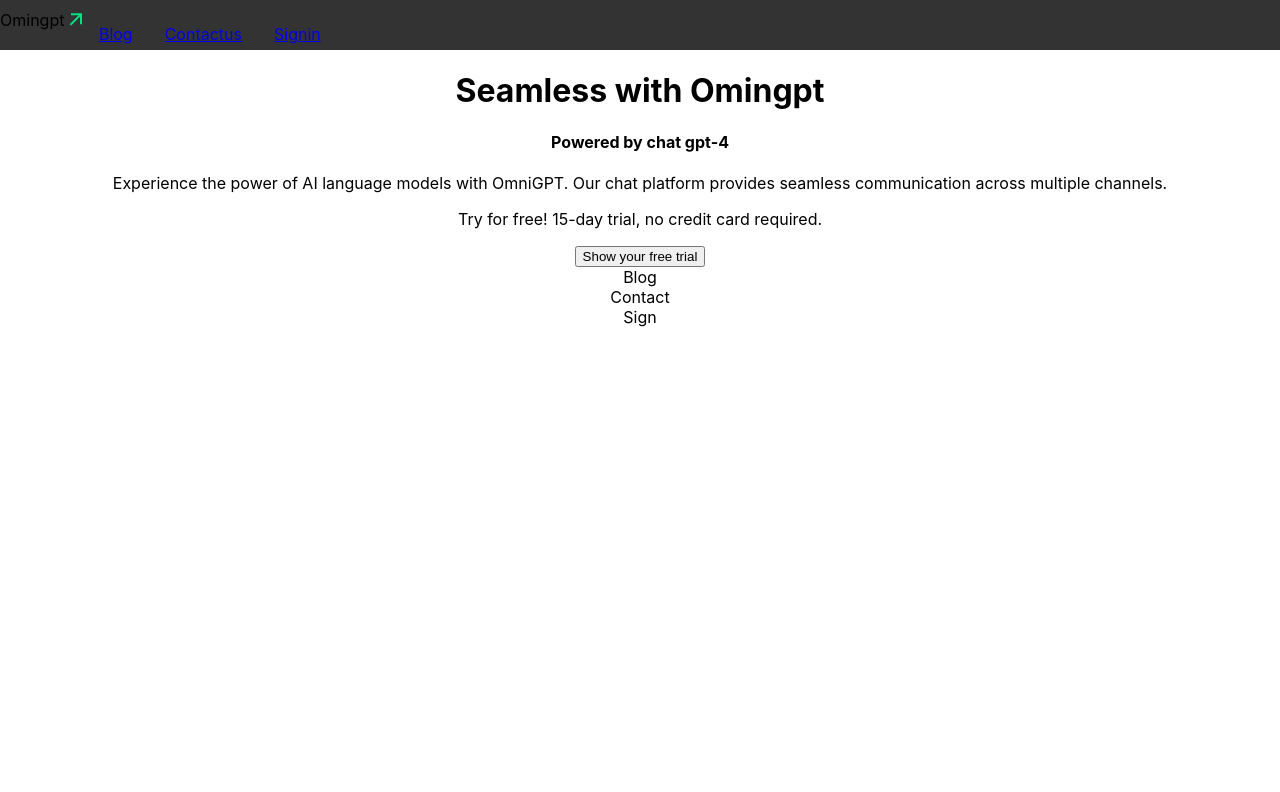
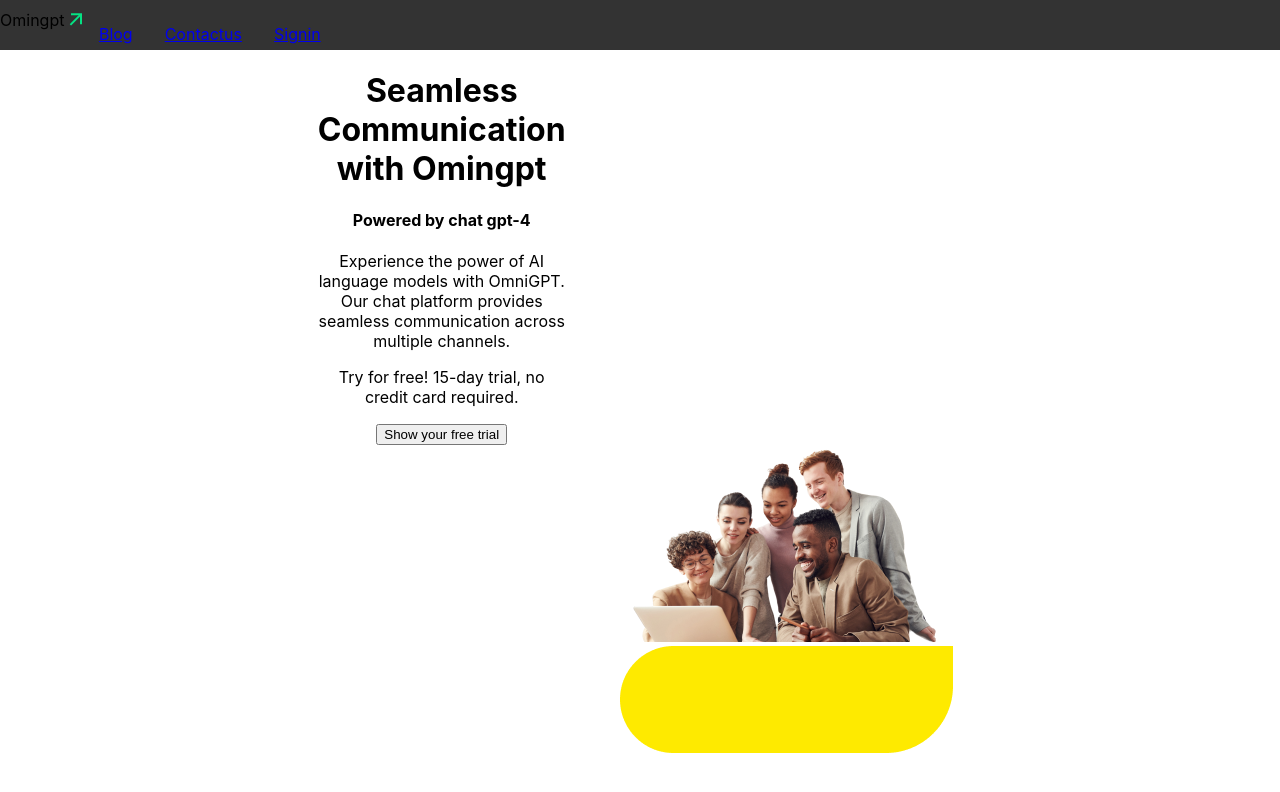
Before and after one commit to Peacesandy/omin-gpt, a React (Create React App) app: page / in a window 1280 px wide. Shown: the top 792 px of the page. Built offline with nearby package versions, Linux system fonts and the light colour scheme.

Commit message:
properly align text and images

```diff
--- a/src/Components/Blog.jsx
+++ b/src/Components/Blog.jsx
@@ -2,7 +2,7 @@
 
 function Blog() {
   return (
-    <div>Blog</div>
+    <div></div>
   )
 }
 
--- a/src/Components/Contact.jsx
+++ b/src/Components/Contact.jsx
@@ -2,7 +2,7 @@
 
 function Contact() {
   return (
-    <div>Contact</div>
+    <div></div>
   )
 }
 
--- a/src/Components/Home.jsx
+++ b/src/Components/Home.jsx
@@ -1,11 +1,14 @@
 import React from 'react'
+import  '../Styles/Home.css'
+import People from '../Assets/pexels-fauxels-3182812 Background Removed 1 (1).png'
+import Yellowlong from '../Assets/Rectangle 13060.png'
 
 function Home() {
   return (
-    <div>
+    <div className='home-container'>
       <div className='text-container'>
       <div>
-        <h1>Seamless with Omingpt</h1>
+        <h1>Seamless Communication with Omingpt</h1>
       </div>
       <div>
         <h4>Powered by chat gpt-4</h4>
@@ -24,6 +27,10 @@
         <button>Show your free trial</button>
       </div>
       </div>
+      <div className='images-left'>
+          <img src={People} alt="" className='people-image'/>
+          <img src={Yellowlong} alt="" className='yellow-long' />
+      </div>
     </div>
   )
 }
--- a/src/Components/Sign.jsx
+++ b/src/Components/Sign.jsx
@@ -2,7 +2,7 @@
 
 function Sign() {
   return (
-    <div>Sign</div>
+    <div></div>
   )
 }
 
--- a/src/Styles/Home.css
+++ b/src/Styles/Home.css
@@ -0,0 +1,19 @@
+*{
+    box-sizing: border-box;
+}
+
+.home-container{
+    width: 300px;
+    display: flex;
+    align-items: center;
+    flex-direction: column;
+}
+
+.text-container{
+    margin-right: 30% ;
+}
+
+
+.images-left{
+    margin-left: 200%;
+}
```
